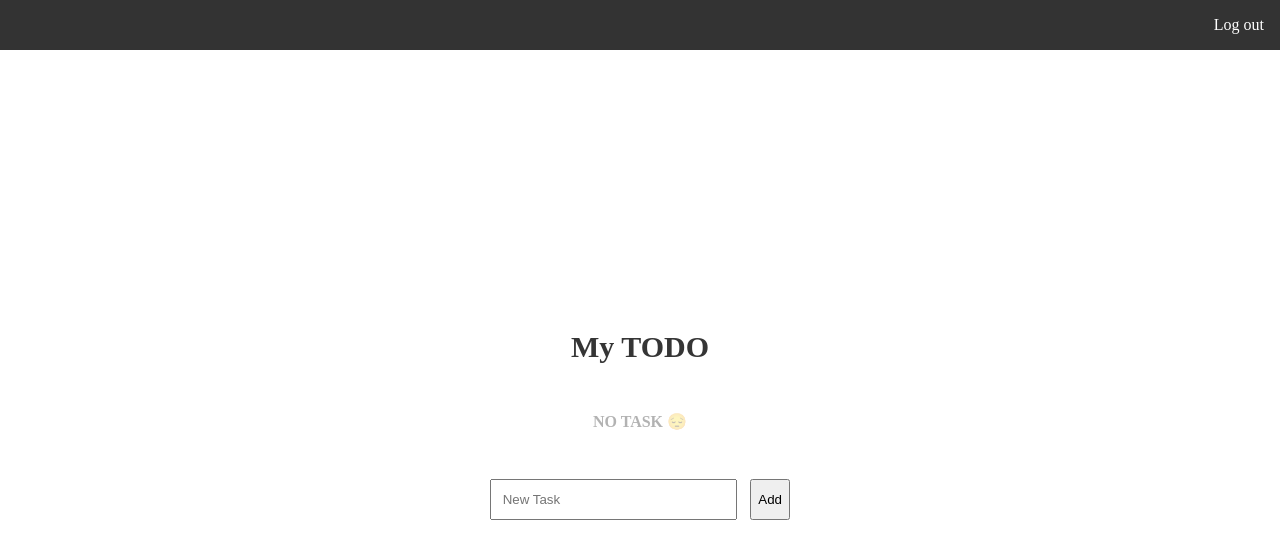
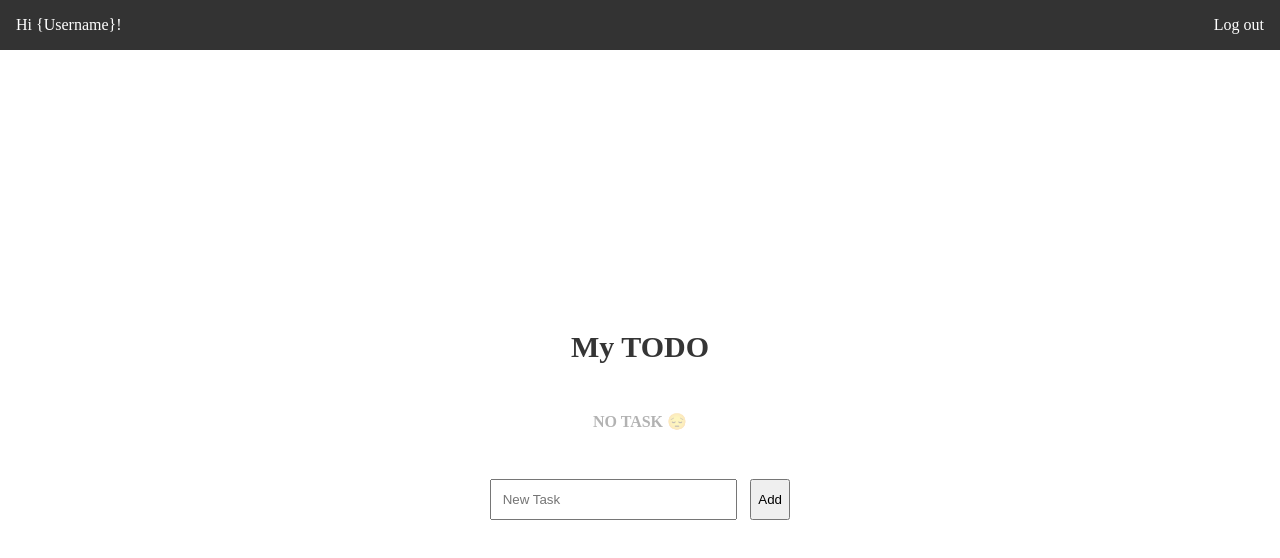
Before and after one commit to aubertMal/azure-workshop, a plain HTML site: page www/index.html in a window 1280 px wide. Drawn offline with Linux system fonts and the light colour scheme; no server answers.

Commit message:
ajout du userName

```diff
--- a/www/index.html
+++ b/www/index.html
@@ -11,7 +11,7 @@
 
 <body>
     <nav>
-        <div id="username"></div>
+        <div id="username">Hi {username}!</div>
         <a href="/.auth/logout?post_logout_redirect_uri=/login.html">Log out</a>
     </nav>
     <div class="container">
```
